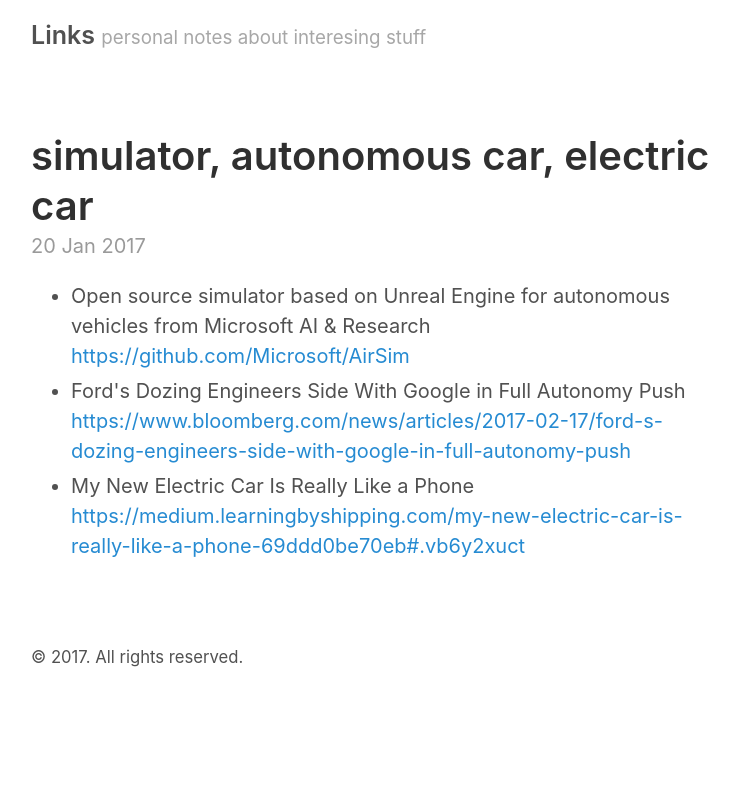
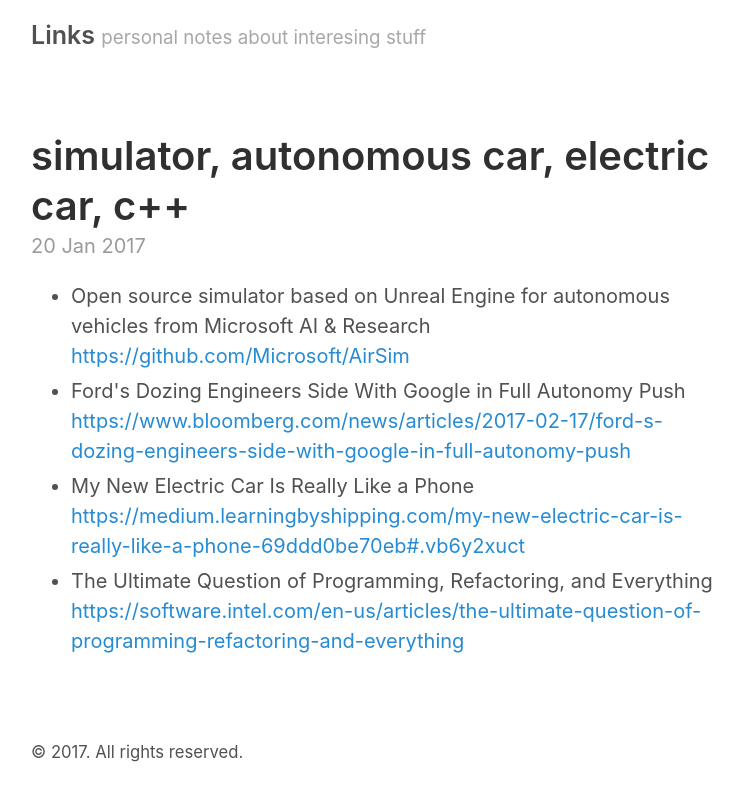
Before and after one commit to mpuig/mpuig.github.io, a Jekyll site: the page built from _posts/2017-02-20-links.md, in a window 1280 px wide. Shown: the top 801 px of the page, without its empty margins (259-1002 px from the left). Built offline with Jekyll 4.4.1, drawn with Linux system fonts in a browser that asks for light colours.

Commit message:
daily update

```diff
--- a/_posts/2017-02-20-links.md
+++ b/_posts/2017-02-20-links.md
@@ -14,5 +14,8 @@
     desc: "My New Electric Car Is Really Like a Phone"
     link: https://medium.learningbyshipping.com/my-new-electric-car-is-really-like-a-phone-69ddd0be70eb#.vb6y2xuct
 
+  - keyw: "c++"
+    desc: "The Ultimate Question of Programming, Refactoring, and Everything"
+    link: https://software.intel.com/en-us/articles/the-ultimate-question-of-programming-refactoring-and-everything
 
 ---
```
